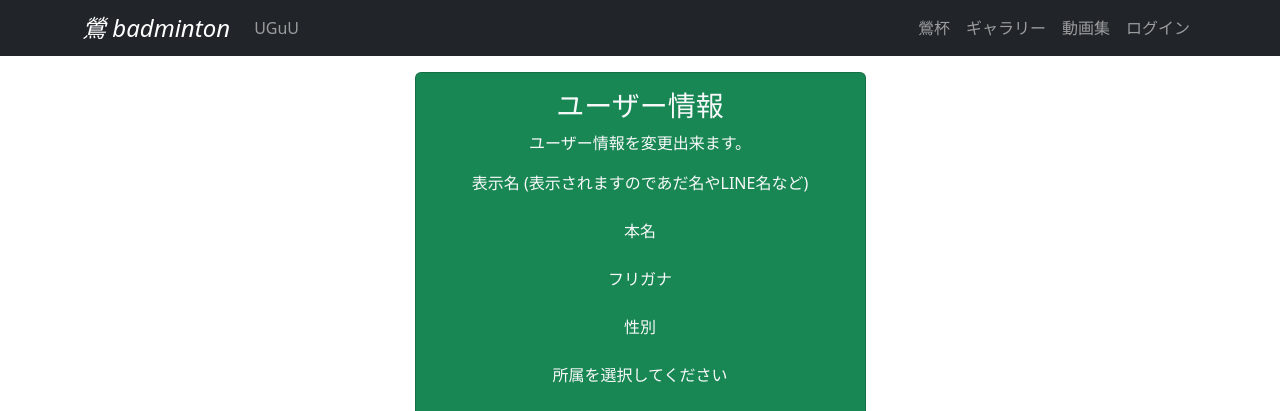
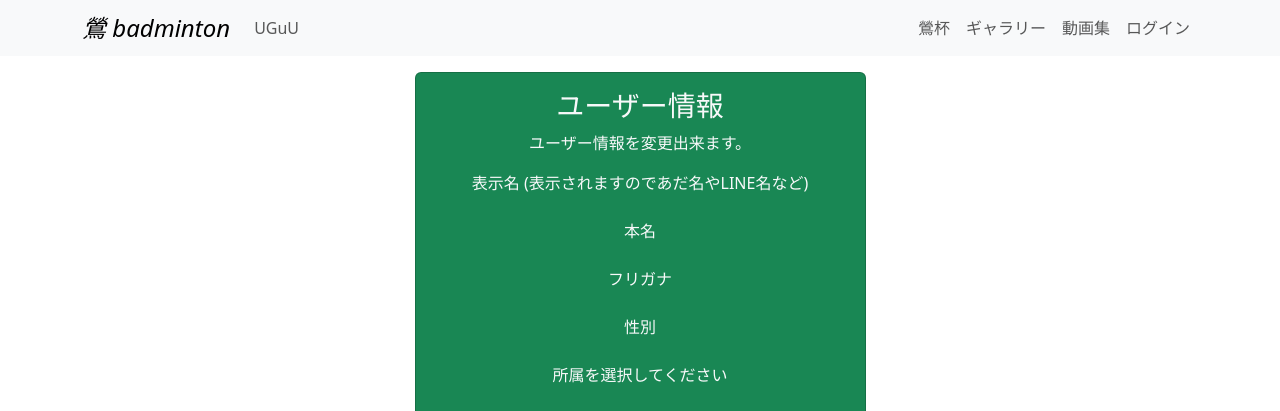
Before and after one commit to UGUIS8020/uguis-bad, a Python web app: template templates/account.html in a window 1280 px wide. Shown: the top 411 px of the page. Run offline with Jinja, Linux system fonts and the light colour scheme; the template is opened without the code that fills it, so the values that code supplies are empty; some libraries are stand-ins or nearby versions.

Commit message:
新越谷

```diff
--- a/templates/base.html
+++ b/templates/base.html
@@ -65,7 +65,7 @@
 <body>
 
   <header>
-    <nav class="navbar navbar-expand-lg navbar-dark bg-dark fixed-top">
+    <nav class="navbar navbar-expand-lg navbar-light bg-light fixed-top">
       <div class="container">
         <a class="navbar-brand fst-italic" href="{{ url_for('index') }}"><h1 class="navbar-title">鶯 badminton</h1></a>
         <button class="navbar-toggler" type="button" data-bs-toggle="collapse" data-bs-target="#navbarNav" aria-controls="navbarNav" aria-expanded="false" aria-label="Toggle navigation">
```
